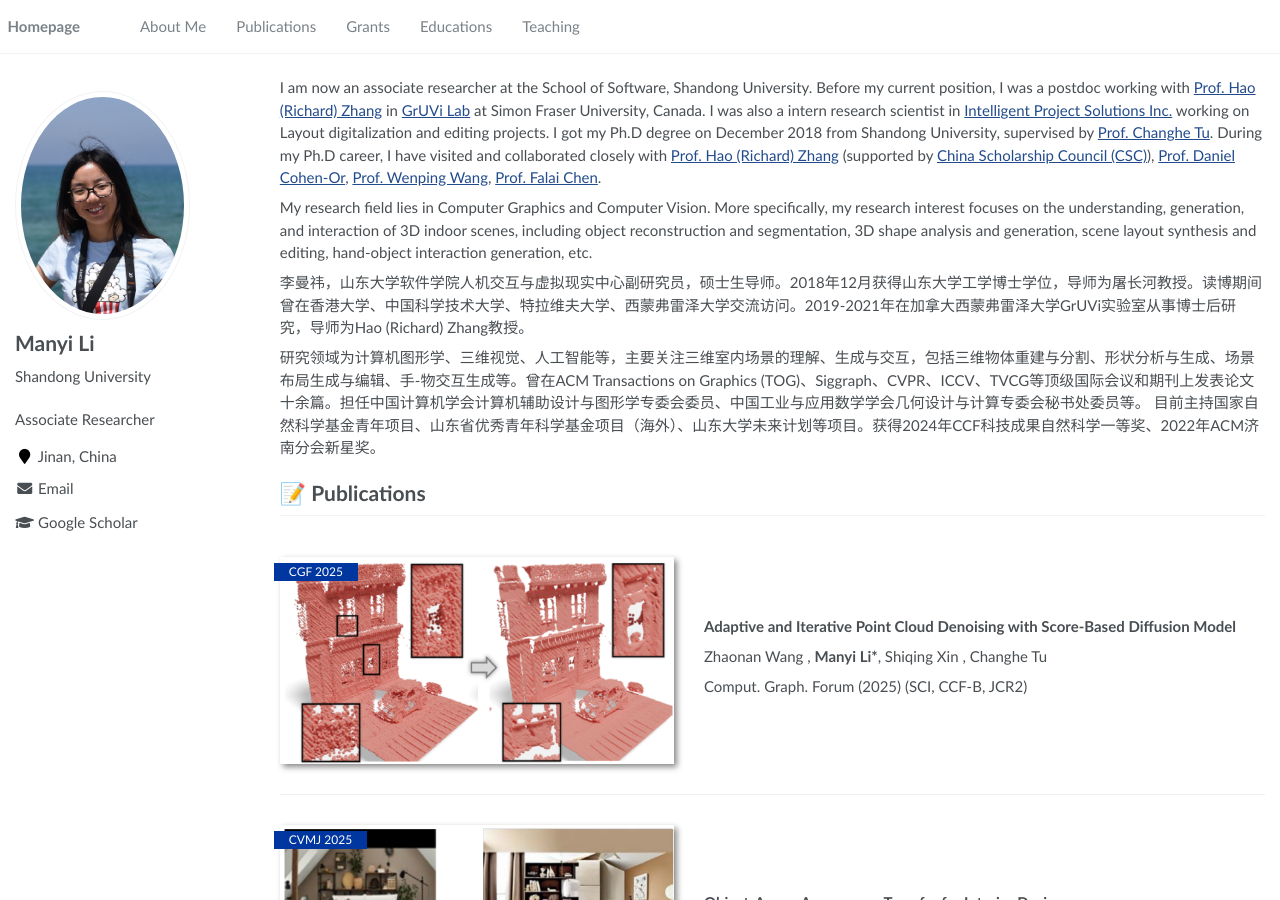
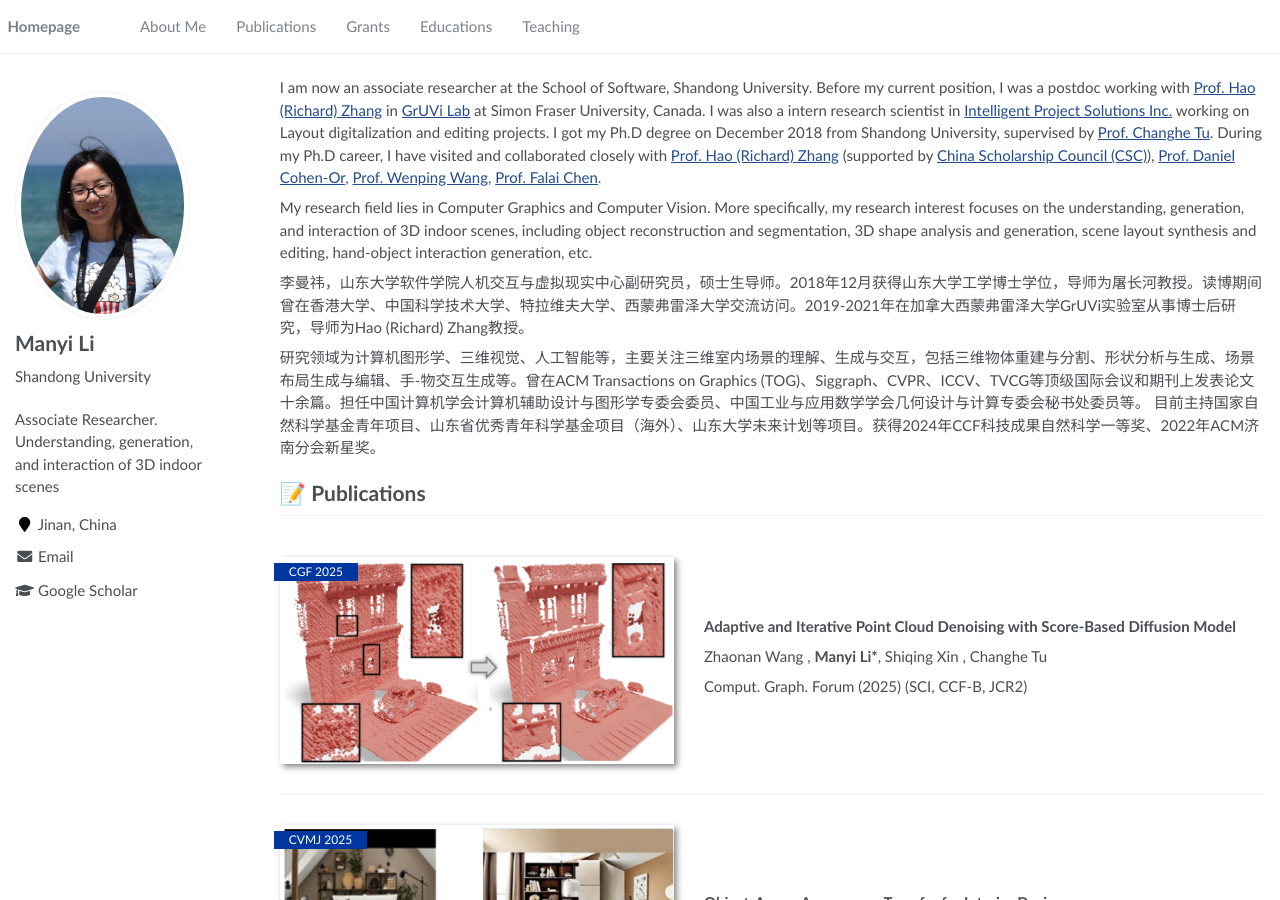
Before and after one commit to ManyiLi12345/manyili12345.github.io, a Jekyll site: the page built from _pages/about.md, in a window 1280 px wide and 900 px high. Built offline with Jekyll 4.4.1, drawn with Linux system fonts in a browser that asks for light colours.

Commit message:
Update _config.yml

```diff
--- a/_config.yml
+++ b/_config.yml
@@ -7,7 +7,7 @@
 
 # Site Settings
 title                    : "Manyi Li"
-description              : "Associate Researcher"
+description              : "Associate Researcher. \n Understanding, generation, and interaction of 3D indoor scenes"
 repository               : "ManyiLi12345/manyili12345.github.io"
 google_scholar_stats_use_cdn : true
 
```
